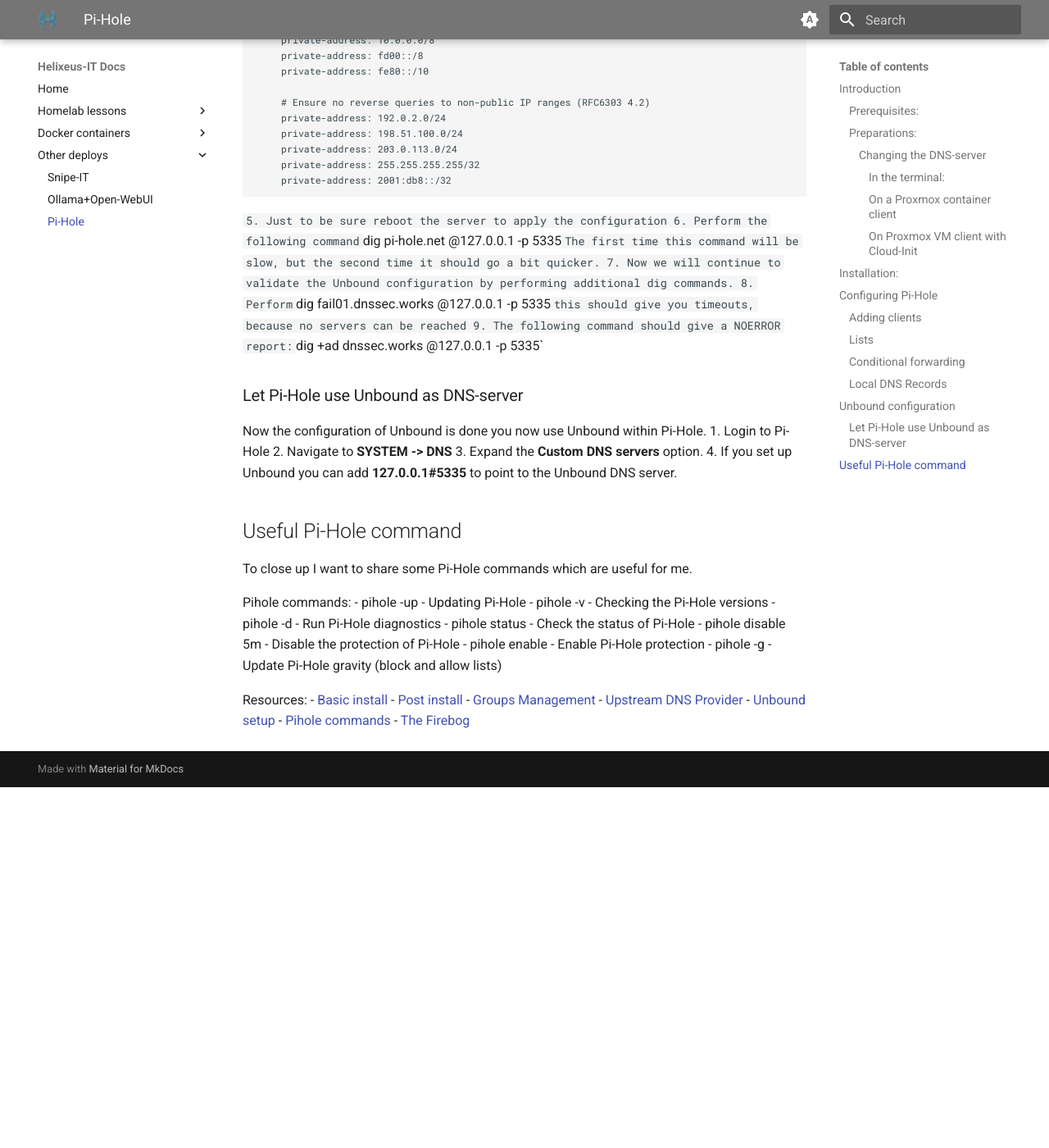
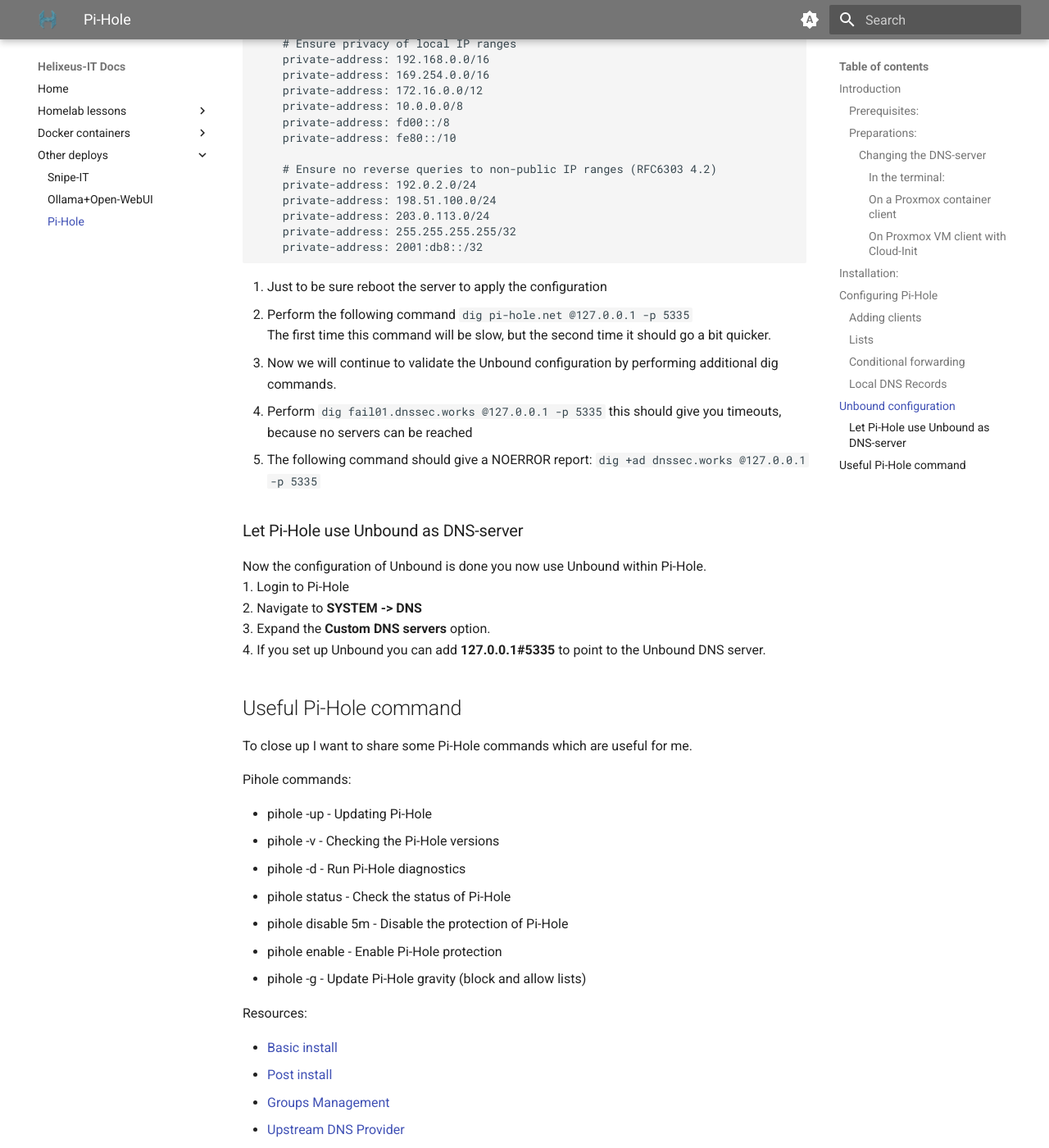
Before and after one commit to JustHelixia/mkdocs, an MkDocs documentation site: the page built from docs/pihole.md, in a window 1280 px wide and 1400 px high, scrolled down 4152 px. Shown: the whole window at 82% size. Built offline with MkDocs 1.6.1 and Material for MkDocs 9.7.7, drawn with Linux system fonts in a browser that asks for light colours; before the commit the page ends 5112 px from its top, so only the background shows below that; some of the changed text lies outside the part shown.

Commit message:
More formatting changes in pihole.md

````diff
--- a/docs/pihole.md
+++ b/docs/pihole.md
@@ -5,43 +5,51 @@ I was tried of all the telemetry and adds and I wanted to set up something than
 I choose Pi-hole as my solution, because has set it up and I decided to do it again also.
 
 The reasons I wanted to set up Pi-hole:
-- Lower my dependence on an extension
-- Lowering the risks of having extensions in the browser
+
+ - Lower my dependence on an extension
+ - Lowering the risks of having extensions in the browser
 
 I installed Pi-Hole and added the following things:
-- Unbound
-- Direct my domain look ups locally
-- Set my local domain by adding my top domain and CNAME records
+
+ - Unbound
+ - Direct my domain look ups locally
+ - Set my local domain by adding my top domain and CNAME records
 
 ### Prerequisites:
+
 - Recommended system requirements:
 	- 2 core CPU
 	- 8 GB Storage
 	- 512 GB RAM
 
 ### Preparations:
+
 Make sure your system is up to date and the needed updates are installed:
-- `sudo apt update && sudo apt upgrade -y`
-- `sudo apt install curl`
-- static IP-address in Proxmox or CLI
+ - `sudo apt update && sudo apt upgrade -y`
+ - `sudo apt install curl`
+ - static IP-address in Proxmox or CLI
 
 #### Changing the DNS-server
 
 ##### In the terminal:
+
  1. `sudo` `nano` `/etc/systemd/resolved.conf`
  2. Pi-Hole: Change the values DNS to the router and FallbackDNS to an external DNS server or a secondary DNS server.
  3. Host: Change the values DNS to Pi-hole and FallbackDNS to an external DNS server or a secondary DNS server.
  4. Reboot the machine
  5. Use the `dig` command to check the DNS settings
 ##### On a Proxmox container client
+
 1. Navigate to **container -> DNS**
 2. Change the DNS server to the Pi-Hole
 3. For good measure reboot the container
 ##### On Proxmox VM client with Cloud-Init
+
 1. Navigate to **VM -> Cloud-Init**
 2. Change the DNS servers value to the Pi-Hole IP-address
 
 ## Installation:
+
 1. First download and run the installation script:
    `curl -sSL https://install.pi-hole.net | bash
 2. Follow the prompts
@@ -52,6 +60,7 @@ Make sure your system is up to date and the needed updates are installed:
 
 ## Configuring Pi-Hole
 ### Adding clients
+
 1. Navigate to **GROUP MANAGEMENT  -> Clients**
 2. If the client is known you can click the client to add it
 3. When the client is unknown you can  add it by manually inserting its IP-address
@@ -166,6 +175,7 @@ server:
     private-address: 255.255.255.255/32
     private-address: 2001:db8::/32
 ```
+
 5. Just to be sure reboot the server to apply the configuration
 6. Perform the following command `dig pi-hole.net @127.0.0.1 -p 5335`
    The first time this command will be slow, but the second time it should go a bit quicker.
@@ -184,6 +194,7 @@ Now the configuration of Unbound is done you now use Unbound within Pi-Hole.
 To close up I want to share some Pi-Hole commands which are useful for me.
 
 Pihole commands:
+
 - pihole -up - Updating Pi-Hole
 - pihole -v - Checking the Pi-Hole versions
 - pihole -d - Run Pi-Hole diagnostics
@@ -193,10 +204,10 @@ Pihole commands:
 - pihole -g - Update Pi-Hole gravity (block and allow lists)
 
 Resources:
+
 - [Basic install](https://docs.pi-hole.net/main/basic-install)
 - [Post install](https://docs.pi-hole.net/main/post-install/)
 - [Groups Management](https://docs.pi-hole.net/group_management/)
 - [Upstream DNS Provider](https://docs.pi-hole.net/guides/dns/upstream-dns-providers/)
 - [Unbound setup](https://docs.pi-hole.net/guides/dns/unbound/)
 - [Pihole commands](https://docs.pi-hole.net/main/pihole-command/)
-- [The Firebog](https://firebog.net/)
````
